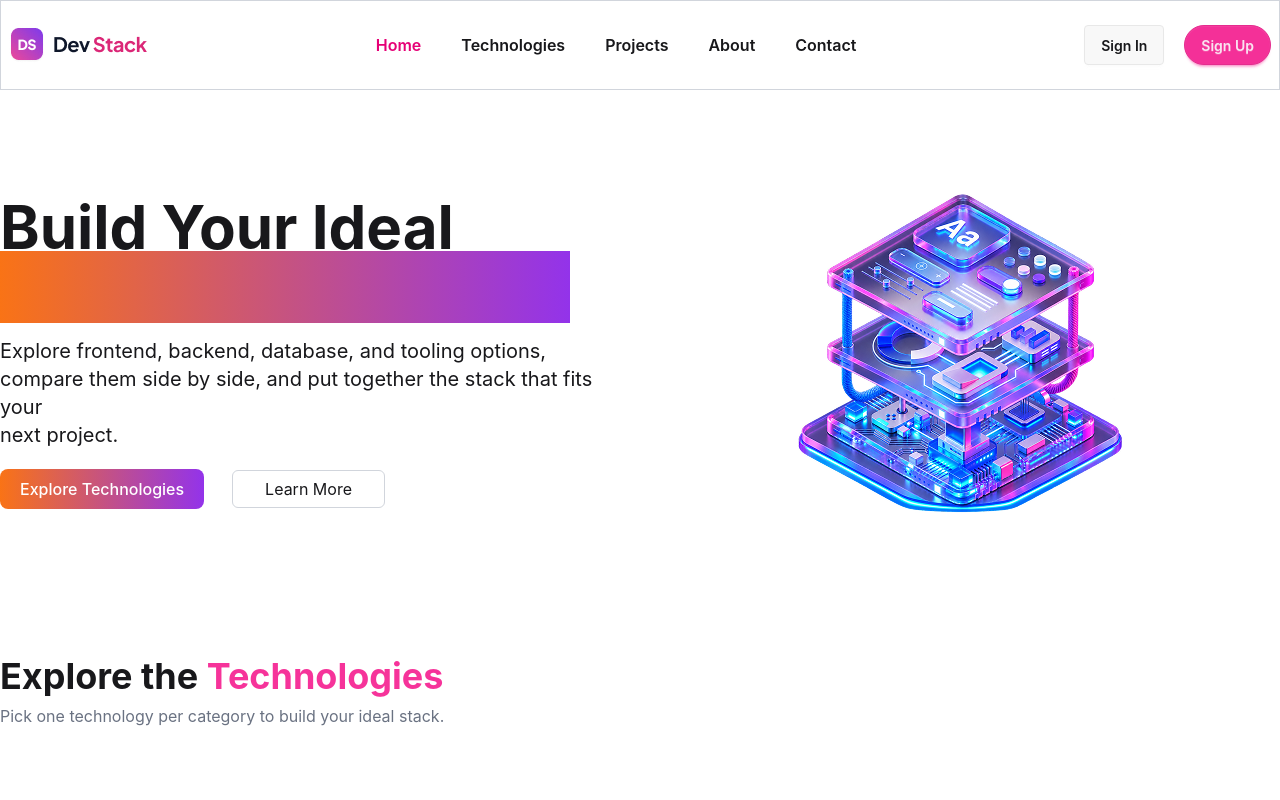
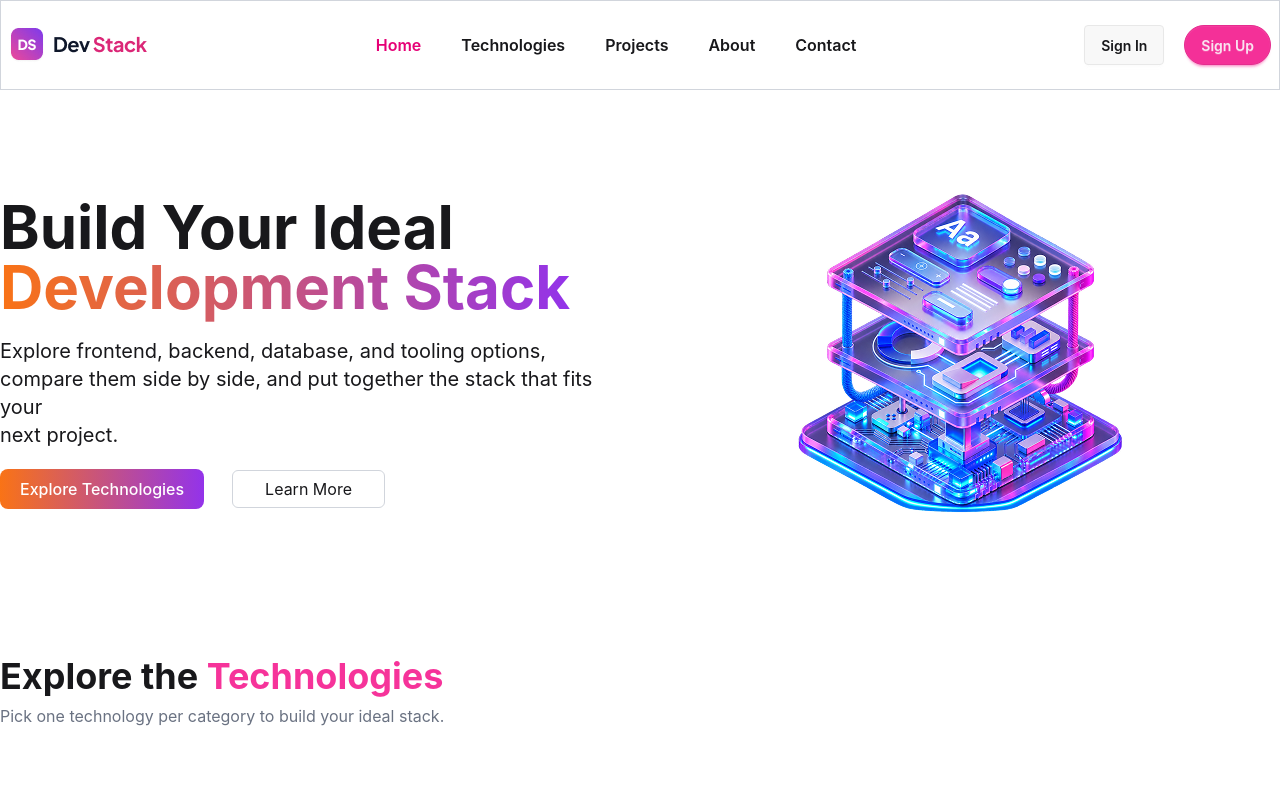
Before and after one commit to Pranto779/Assignment-5, a React (Vite) app: page / in a window 1280 px wide. Shown: the top 800 px of the page. Built offline with nearby package versions, Linux system fonts and the light colour scheme.

Commit message:
add color

```diff
--- a/src/Componenets/Herosection.tsx
+++ b/src/Componenets/Herosection.tsx
@@ -3,9 +3,9 @@ export const Herosection = () => {
   return (
     <div className="grid grid-cols-1 md:grid-cols-2 container mx-auto items-center  ">
       <div className="text-center md:text-left md:flex flex-col space-y-5 flex-1">
-        <h1 className=" text-4xl md:text-6xl font-bold">
+         <h1 className=" text-4xl md:text-6xl font-bold">
           Build Your Ideal <br />
-          <span className="gradient bg-clip-text text-transparent">
+          <span className="textColor">
             Development Stack
           </span>
         </h1>
--- a/src/index.css
+++ b/src/index.css
@@ -3,3 +3,10 @@
 .gradient {
   background: linear-gradient(to right, #f97316, #9333ea);
 }
+
+.textColor {
+  background: linear-gradient(to right, #f97316, #9333ea);
+  -webkit-background-clip: text;
+  background-clip: text;
+  color: transparent;
+}
```
